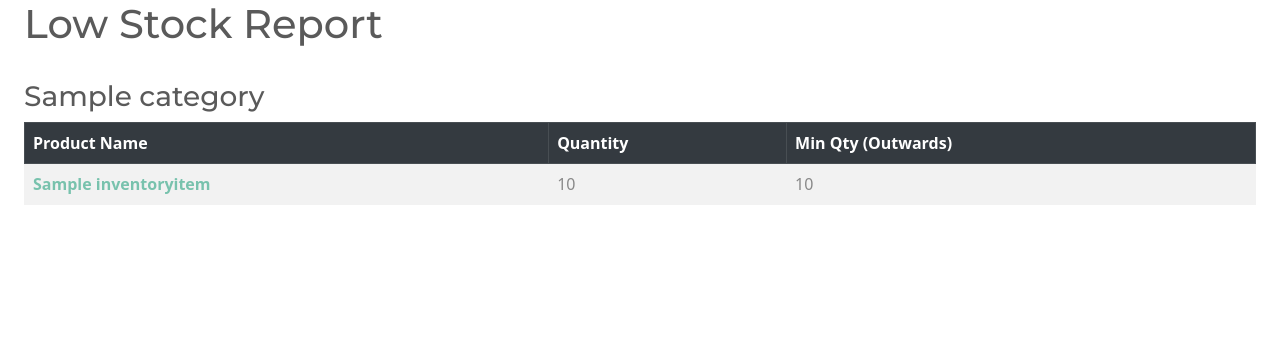
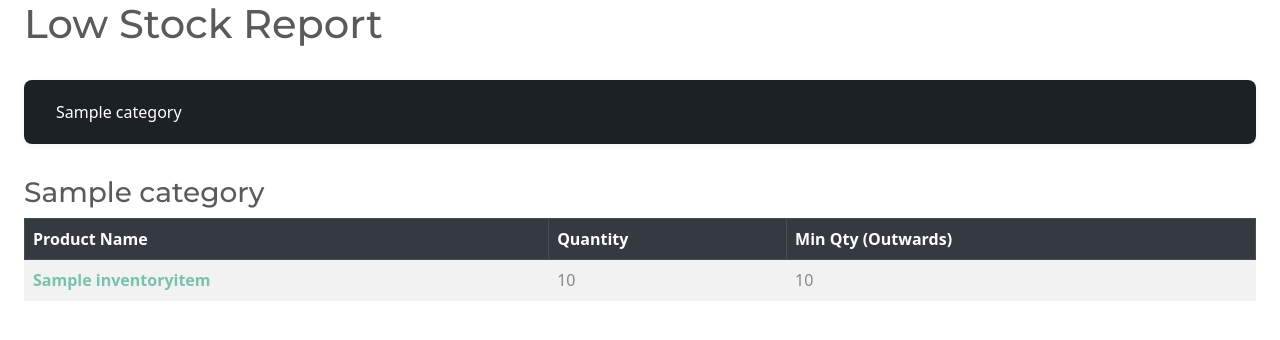
Before and after one commit to Abhijay-Sharma/ObluMerge, a Django app: page /inventory/low-stock-outwards-trend/ in a window 1280 px wide. Shown: the part 80-420 px from the top of the page. Run offline with Django 5.2, Linux system fonts and the light colour scheme; tables that the repository leaves empty hold one stand-in row (values such as "Sample post").

Commit message:
fixing new report system template

```diff
--- a/inventory/Templates/inventory/low_stock_report.html
+++ b/inventory/Templates/inventory/low_stock_report.html
@@ -17,14 +17,45 @@
         h1 {
             margin-bottom: 2rem;
         }
+        .category-index {
+            position: sticky;
+            top: 0;
+            z-index: 1000;
+            background-color: #1c2126;
+            padding: 0.75rem 1rem;
+            border-radius: 0.5rem;
+            box-shadow: 0 2px 6px rgba(0,0,0,0.05);
+            margin-bottom: 2rem;
+        }
+        .category-index .nav-link {
+            color: #ffffff;
+            border-radius: 50rem;
+            transition: background-color 0.2s;
+            font-weight: 500;
+        }
+        .category-index .nav-link:hover {
+            color: black;
+            background-color: #e9ecef;
+        }
     </style>
 </head>
 
 <body class="p-4">
     <h1>Low Stock Report</h1>
 
+    <!-- 📌 Category Index Navigation -->
+    <nav class="category-index">
+        <ul class="nav nav-pills flex-wrap gap-2">
+            {% for category in categories %}
+                <li class="nav-item">
+                    <a class="nav-link" href="#category-{{ category.id }}">{{ category.name }}</a>
+                </li>
+            {% endfor %}
+        </ul>
+    </nav>
+
     {% for category in categories %}
-        <h3>{{ category.name }}</h3>
+        <h3 id="category-{{ category.id }}">{{ category.name }}</h3>
 
         <div class="table-responsive">
             <table class="table table-bordered table-striped">
```
